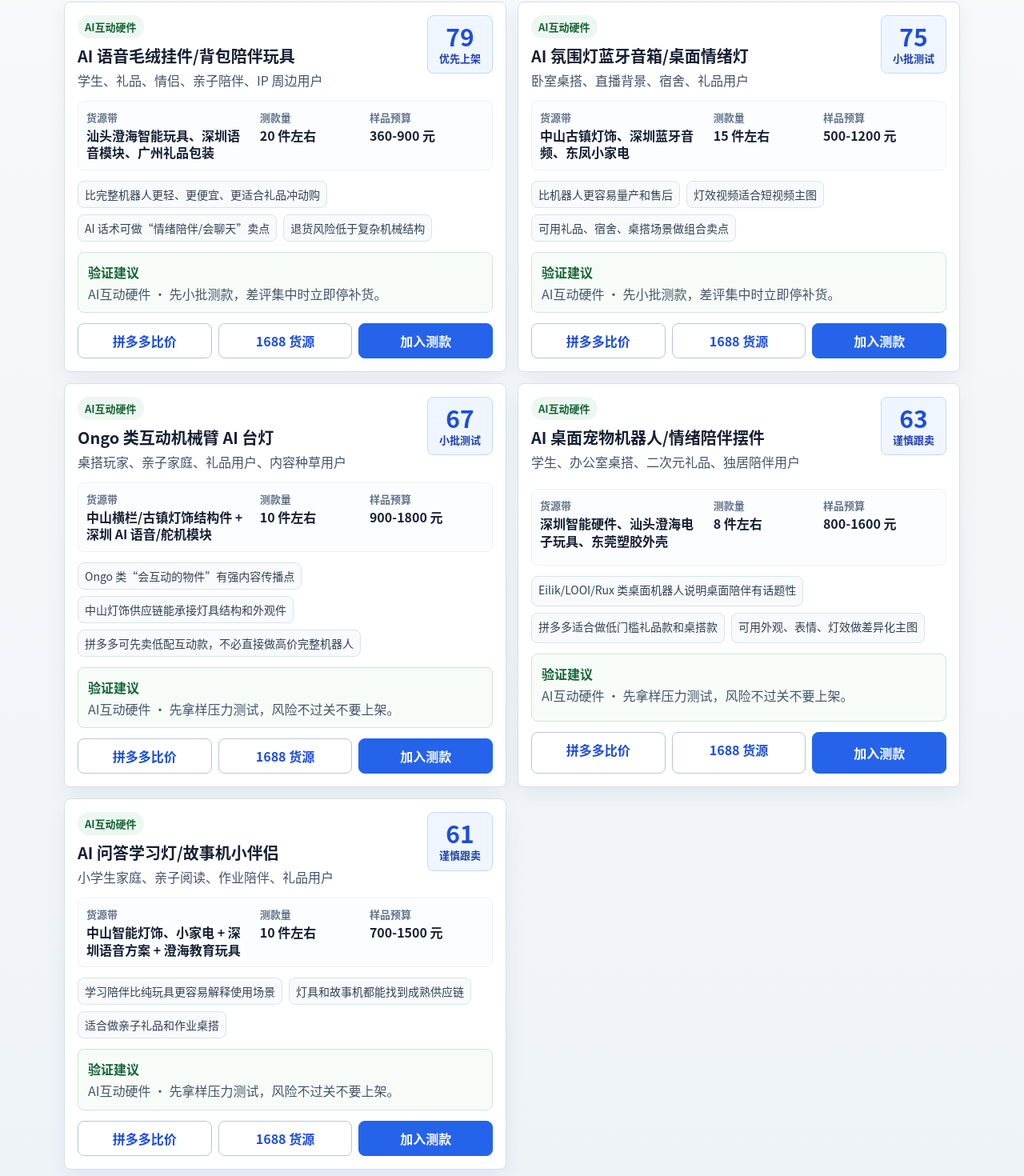
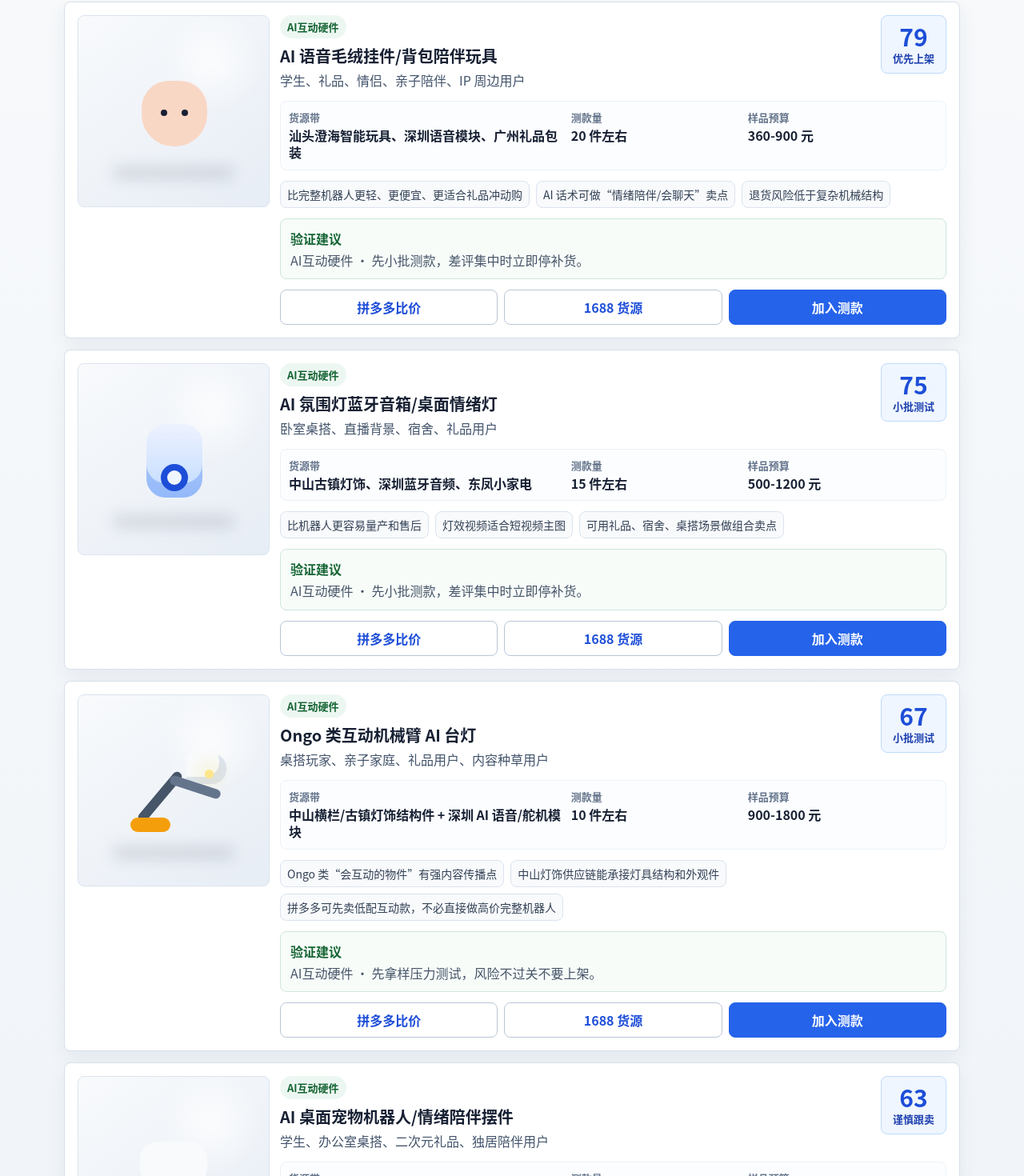
Before and after one commit to linaaxl/pdd-product-research-test, a React (Vite) app: page / in a window 1280 px wide. Shown: the part 446-1916 px from the top of the page at 80% size. Built offline with nearby package versions, Linux system fonts and the light colour scheme.

Commit message:
Improve product card layout and visuals

```diff
--- a/src/modules/product-research/ProductResearchApp.tsx
+++ b/src/modules/product-research/ProductResearchApp.tsx
@@ -142,6 +142,9 @@ export default function ProductResearchApp() {
         <div className="cards-grid focus-cards-grid">
           {rankedProducts.map(({ product, score }) => (
             <article className="product-card focus-product-card" key={product.id}>
+              <ProductVisual product={product} />
+
+              <div className="product-card-main">
                 <div className="product-card-header">
                   <div className="product-card-title">
                     <div className="card-topline">
@@ -192,11 +195,41 @@ export default function ProductResearchApp() {
                     {selectedIds.includes(product.id) ? '已加入' : '加入测款'}
                   </button>
                 </div>
+              </div>
             </article>
           ))}
         </div>
       </section>
     </main>
+  );
+}
+
+function ProductVisual({ product }: { product: ProductIdea }) {
+  const visualClass =
+    product.id === 'ongo-like-ai-desk-lamp'
+      ? 'visual-lamp'
+      : product.id === 'ai-desktop-pet-robot'
+        ? 'visual-robot'
+        : product.id === 'ai-plush-voice-charm'
+          ? 'visual-plush'
+          : product.id === 'ai-study-story-companion'
+            ? 'visual-study'
+            : product.id === 'ai-ambient-speaker-lamp'
+              ? 'visual-speaker'
+              : product.category === 'lighting'
+                ? 'visual-lighting'
+                : product.category === 'hardware'
+                  ? 'visual-hardware'
+                  : 'visual-goods';
+
+  return (
+    <div className={`product-visual ${visualClass}`} aria-hidden="true">
+      <div className="visual-object">
+        <span />
+        <i />
+        <b />
+      </div>
+    </div>
   );
 }
 
--- a/src/styles.css
+++ b/src/styles.css
@@ -1043,6 +1043,7 @@ dd {
 .category-filter {
   display: grid;
   gap: 10px;
+  position: relative;
 }
 
 .category-filter summary {
@@ -1064,6 +1065,25 @@ dd {
   font-weight: 800;
 }
 
+.category-filter .chip-row {
+  max-height: 168px;
+  overflow-y: auto;
+  overscroll-behavior: contain;
+  border: 1px solid #dbe3ee;
+  border-radius: 8px;
+  background: #ffffff;
+  padding: 10px;
+}
+
+.category-filter .chip-row::-webkit-scrollbar {
+  width: 8px;
+}
+
+.category-filter .chip-row::-webkit-scrollbar-thumb {
+  border-radius: 999px;
+  background: #cbd5e1;
+}
+
 .focus-product-table {
   margin-top: 12px;
   border: 0;
@@ -1084,13 +1104,22 @@ dd {
 }
 
 .focus-cards-grid {
-  grid-template-columns: repeat(2, minmax(0, 1fr));
+  grid-template-columns: 1fr;
 }
 
 .focus-product-card {
+  display: grid;
+  grid-template-columns: 240px minmax(0, 1fr);
   gap: 13px;
+  align-items: start;
   border-color: #d8e0ea;
   box-shadow: 0 10px 24px rgb(42 64 101 / 7%);
+}
+
+.product-card-main {
+  display: grid;
+  gap: 13px;
+  min-width: 0;
 }
 
 .focus-product-card .product-card-header {
@@ -1108,6 +1137,203 @@ dd {
   border-radius: 8px;
   background: #fbfdff;
   padding: 10px;
+}
+
+.product-visual {
+  position: sticky;
+  top: 92px;
+  display: grid;
+  place-items: center;
+  width: 100%;
+  min-height: 240px;
+  overflow: hidden;
+  border: 1px solid #dbe3ee;
+  border-radius: 8px;
+  background:
+    radial-gradient(circle at 70% 24%, rgb(255 255 255 / 72%), transparent 26%),
+    linear-gradient(145deg, #f8fafc, #e7edf5);
+}
+
+.product-visual::after {
+  position: absolute;
+  right: 18%;
+  bottom: 14%;
+  left: 18%;
+  height: 16px;
+  border-radius: 999px;
+  background: rgb(15 23 42 / 12%);
+  filter: blur(9px);
+  content: "";
+}
+
+.visual-object {
+  position: relative;
+  z-index: 1;
+  width: 136px;
+  height: 136px;
+}
+
+.visual-object span,
+.visual-object i,
+.visual-object b,
+.visual-object::before,
+.visual-object::after {
+  position: absolute;
+  display: block;
+  content: "";
+}
+
+.visual-lamp .visual-object::before {
+  left: 26px;
+  bottom: 24px;
+  width: 78px;
+  height: 12px;
+  border-radius: 999px;
+  background: #465568;
+  transform: rotate(-50deg);
+  transform-origin: left center;
+}
+
+.visual-lamp .visual-object::after {
+  left: 62px;
+  bottom: 66px;
+  width: 66px;
+  height: 12px;
+  border-radius: 999px;
+  background: #64748b;
+  transform: rotate(18deg);
+}
+
+.visual-lamp .visual-object span {
+  right: 2px;
+  top: 22px;
+  width: 50px;
+  height: 38px;
+  border-radius: 8px 18px 18px 8px;
+  background: #f8fafc;
+  box-shadow: inset -9px -9px 0 #dbe3ee;
+}
+
+.visual-lamp .visual-object i {
+  left: 14px;
+  bottom: 16px;
+  width: 50px;
+  height: 18px;
+  border-radius: 999px;
+  background: #f59e0b;
+}
+
+.visual-lamp .visual-object b {
+  right: 18px;
+  top: 42px;
+  width: 11px;
+  height: 11px;
+  border-radius: 50%;
+  background: #fde68a;
+  box-shadow: 0 0 24px #facc15;
+}
+
+.visual-robot .visual-object span,
+.visual-study .visual-object span {
+  left: 26px;
+  top: 30px;
+  width: 84px;
+  height: 68px;
+  border-radius: 22px;
+  background: #f8fafc;
+  box-shadow: inset 0 -10px 0 #dbeafe;
+}
+
+.visual-robot .visual-object span::before,
+.visual-study .visual-object span::before {
+  left: 20px;
+  top: 24px;
+  width: 10px;
+  height: 10px;
+  border-radius: 50%;
+  background: #2563eb;
+  box-shadow: 34px 0 0 #2563eb;
+}
+
+.visual-robot .visual-object i,
+.visual-study .visual-object i {
+  left: 48px;
+  bottom: 20px;
+  width: 42px;
+  height: 26px;
+  border-radius: 12px 12px 18px 18px;
+  background: #94a3b8;
+}
+
+.visual-plush .visual-object span {
+  left: 28px;
+  top: 30px;
+  width: 82px;
+  height: 82px;
+  border-radius: 34px 34px 40px 40px;
+  background: #f9d7c5;
+}
+
+.visual-plush .visual-object span::before,
+.visual-plush .visual-object span::after {
+  top: -14px;
+  width: 30px;
+  height: 30px;
+  border-radius: 50%;
+  background: #f6c3ad;
+}
+
+.visual-plush .visual-object span::before {
+  left: 4px;
+}
+
+.visual-plush .visual-object span::after {
+  right: 4px;
+}
+
+.visual-plush .visual-object i {
+  left: 52px;
+  top: 66px;
+  width: 8px;
+  height: 8px;
+  border-radius: 50%;
+  background: #172033;
+  box-shadow: 26px 0 0 #172033;
+}
+
+.visual-speaker .visual-object span,
+.visual-lighting .visual-object span {
+  left: 34px;
+  top: 24px;
+  width: 70px;
+  height: 92px;
+  border-radius: 24px;
+  background: linear-gradient(180deg, #eef2ff, #bfdbfe);
+  box-shadow: inset 0 -18px 0 rgb(37 99 235 / 28%);
+}
+
+.visual-speaker .visual-object i,
+.visual-lighting .visual-object i {
+  left: 52px;
+  bottom: 28px;
+  width: 34px;
+  height: 34px;
+  border-radius: 50%;
+  border: 8px solid #1d4ed8;
+  background: #eff6ff;
+}
+
+.visual-hardware .visual-object span,
+.visual-goods .visual-object span {
+  left: 26px;
+  top: 34px;
+  width: 86px;
+  height: 66px;
+  border-radius: 14px;
+  background: #ffffff;
+  box-shadow:
+    inset 0 -14px 0 #dbe3ee,
+    0 0 0 8px rgb(37 99 235 / 8%);
 }
 
 .verification-panel {
@@ -1234,7 +1460,22 @@ dd {
   }
 
   .focus-product-card {
+    grid-template-columns: 1fr;
     padding: 13px;
+  }
+
+  .product-visual {
+    position: relative;
+    top: auto;
+    min-height: 178px;
+  }
+
+  .visual-object {
+    transform: scale(0.86);
+  }
+
+  .category-filter .chip-row {
+    max-height: 148px;
   }
 }
 
```
Lines whose indentation alone changed are shown as unchanged.
